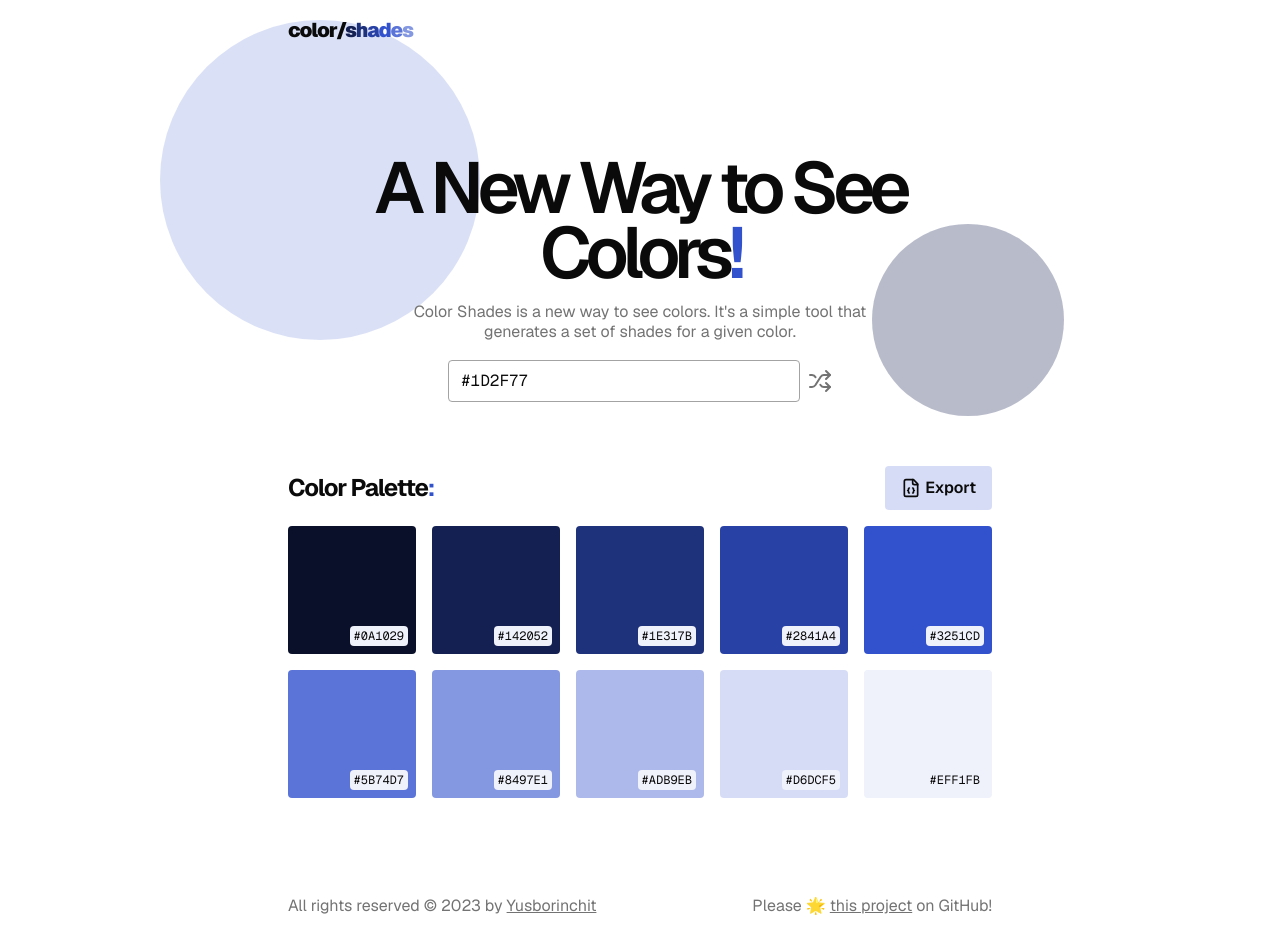
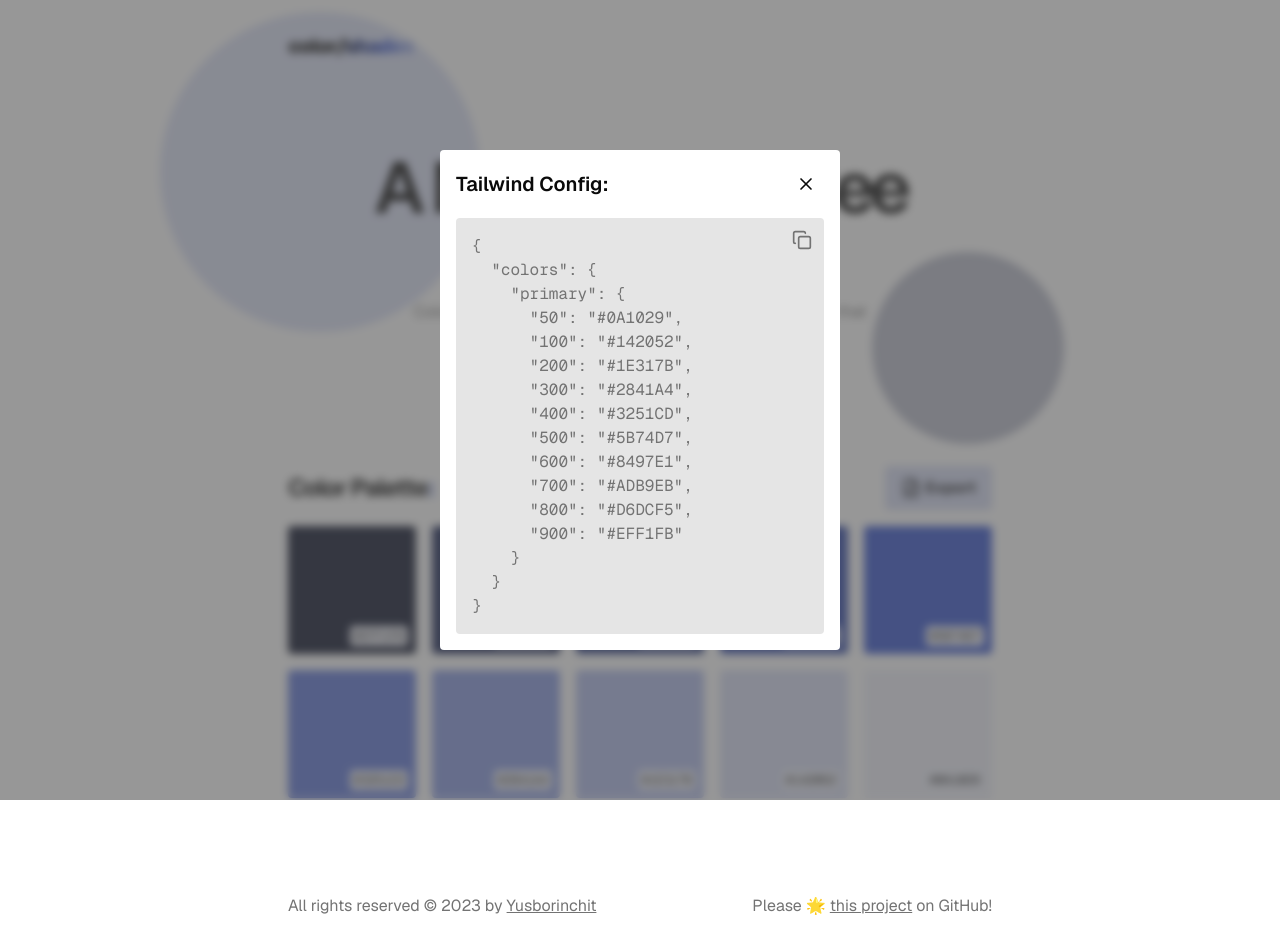
Before and after one commit to yusborinchit/color-shades, a Next.js app: page / in a window 1280 px wide. Both pictures are taken after a click on the button "Export". Built offline with nearby package versions, Linux system fonts and the light colour scheme.

Commit message:
feat: :sparkles: add modal

```diff
--- a/package.json
+++ b/package.json
@@ -14,7 +14,8 @@
     "lucide-react": "^0.439.0",
     "next": "14.2.8",
     "react": "^18",
-    "react-dom": "^18"
+    "react-dom": "^18",
+    "sonner": "^1.5.0"
   },
   "devDependencies": {
     "@tailwindcss/forms": "^0.5.9",
--- a/src/app/layout.tsx
+++ b/src/app/layout.tsx
@@ -3,6 +3,7 @@ import "~/styles/globals.css";
 import { GeistMono } from "geist/font/mono";
 import { GeistSans } from "geist/font/sans";
 import { type Metadata } from "next";
+import { Toaster } from "sonner";
 
 export const metadata: Metadata = {
   title: "Color Shades | A new way to see colors",
@@ -22,6 +23,7 @@ export default function RootLayout({ children }: Readonly<Props>) {
         className={`${GeistSans.variable} ${GeistMono.variable} antialiased font-sans text-neutral-950 overflow-x-hidden`}
       >
         {children}
+        <Toaster />
       </body>
     </html>
   );
--- a/src/app/page.tsx
+++ b/src/app/page.tsx
@@ -4,8 +4,9 @@ import ColorShadesGenerator from "~/components/color-shades-generator";
 
 export default function Home() {
   return (
-    <div className="relative mx-auto max-w-screen-md px-8">
-      <header className="pt-4">
+    <>
+      <main className="py-4">
+        <header className="relative mx-auto max-w-screen-md px-8 pt-4">
           <p className="text-xl font-black tracking-tighter">
             color/
             <span className="text-primary-800">s</span>
@@ -16,10 +17,9 @@ export default function Home() {
             <span className="text-primary-300">s</span>
           </p>
         </header>
-      <main className="py-4">
-        <section className="pt-24">
-          <div className="absolute -left-24 top-5 -z-10 size-80 rounded-full bg-primary-300 opacity-30" />
-          <div className="absolute -right-10 top-56 -z-10 size-48 rounded-full bg-primary-800 opacity-30" />
+        <section className="relative mx-auto max-w-screen-md px-8 pt-24">
+          <div className="absolute -left-24 -top-12 -z-10 size-80 rounded-full bg-primary-300 opacity-30" />
+          <div className="absolute -right-10 top-48 -z-10 size-48 rounded-full bg-primary-800 opacity-30" />
           <h1 className="text-center text-7xl font-semibold leading-[0.9] tracking-[-6px]">
             A New Way to See Colors<span className="text-primary-500">!</span>
           </h1>
@@ -30,7 +30,7 @@ export default function Home() {
         </section>
         <ColorShadesGenerator />
       </main>
-      <footer className="mt-16 flex flex-col items-center justify-between py-4 text-neutral-500 sm:flex-row">
+      <footer className="relative mx-auto mt-16 flex max-w-screen-md flex-col items-center justify-between px-8 py-4 text-neutral-500 sm:flex-row">
         <p className="">
           All rights reserved © 2023 by{" "}
           <a
@@ -53,6 +53,6 @@ export default function Home() {
           on GitHub!
         </p>
       </footer>
-    </div>
+    </>
   );
 }
--- a/src/components/color-form.tsx
+++ b/src/components/color-form.tsx
@@ -1,15 +1,21 @@
 "use client";
 
 import { Shuffle } from "lucide-react";
-import { DEFAULT_COLOR, useColor } from "~/hooks/use-color";
+import { DEFAULT_COLOR } from "~/hooks/use-color";
 
 interface Props {
-  onNewColor: (newColor: string) => void;
+  color: string;
+  error: string;
+  changeColor: (newColor: string) => void;
+  randomColor: () => void;
 }
 
-export default function ColorForm({ onNewColor }: Readonly<Props>) {
-  const { color, error, changeColor, randomColor } = useColor(onNewColor);
-
+export default function ColorForm({
+  color,
+  error,
+  changeColor,
+  randomColor,
+}: Readonly<Props>) {
   return (
     <form className="mx-auto mt-4 flex max-w-sm flex-col gap-1">
       <div className="mt-0.5 flex gap-2">
--- /dev/null
+++ b/src/components/color-modal.tsx
@@ -0,0 +1,84 @@
+"use client";
+
+import { Copy, X } from "lucide-react";
+import { toast } from "sonner";
+
+interface Props {
+  isOpen: boolean;
+  closeModal: () => void;
+  hexCodes: string[];
+}
+
+export default function ColorModal({
+  isOpen,
+  closeModal,
+  hexCodes,
+}: Readonly<Props>) {
+  const tailwindExport = JSON.stringify(
+    {
+      colors: {
+        primary: {
+          900: hexCodes[10],
+          800: hexCodes[9],
+          700: hexCodes[8],
+          600: hexCodes[7],
+          500: hexCodes[6],
+          400: hexCodes[5],
+          300: hexCodes[4],
+          200: hexCodes[3],
+          100: hexCodes[2],
+          50: hexCodes[1],
+        },
+      },
+    },
+    null,
+    2
+  );
+
+  function handleCopy(text: string) {
+    navigator.clipboard.writeText(text);
+    toast("Successfully copied to clipboard! 🎉", {
+      unstyled: true,
+      classNames: {
+        toast:
+          "rounded bg-white p-4 border border-neutral-200 w-full flex items-center gap-4",
+        title: "text-lg",
+      },
+    });
+  }
+
+  return (
+    isOpen && (
+      <div
+        onClick={closeModal}
+        className="fixed inset-0 z-10 grid h-screen w-screen place-items-center bg-neutral-600/60 backdrop-blur-sm"
+      >
+        <div
+          onClick={(e) => e.stopPropagation()}
+          className="w-full max-w-[400px] rounded bg-white p-4"
+        >
+          <header className="flex items-center justify-between">
+            <h3 className="text-xl font-semibold">Tailwind Config:</h3>
+            <button
+              aria-label="Close"
+              onClick={closeModal}
+              className="rounded p-2 transition-colors hover:bg-primary-100"
+            >
+              <X className="size-5" />
+            </button>
+          </header>
+          <pre className="relative mt-4 rounded bg-neutral-200 p-4 font-mono text-neutral-500">
+            <button
+              aria-label="Copy to clipboard"
+              onClick={() => handleCopy(tailwindExport)}
+              className="absolute right-2 top-2 p-1 transition-colors hover:text-neutral-950"
+            >
+              <Copy className="size-5" />
+            </button>
+            {tailwindExport}
+          </pre>
+        </div>
+      </div>
+    )
+  );
+}
--- a/src/components/color-preview.tsx
+++ b/src/components/color-preview.tsx
@@ -1,33 +1,15 @@
 "use client";
 
-import Color from "color";
-import { useEffect, useState } from "react";
-
 interface Props {
-  css: CSSStyleDeclaration | null;
-  colorNumber: number;
+  hexCode: string;
   className: string;
 }
 
-export default function ColorPreview({
-  css,
-  colorNumber,
-  className,
-}: Readonly<Props>) {
-  const [colorCode, setColorCode] = useState("#------");
-
-  useEffect(() => {
-    const hslColor =
-      css?.getPropertyValue(`--primary-${colorNumber}`) ?? "hsl(0, 0%, 0%)";
-    const hexColor = new Color(hslColor).hex();
-
-    setColorCode(hexColor);
-  }, [css, colorNumber]);
-
+export default function ColorPreview({ hexCode, className }: Readonly<Props>) {
   return (
     <li className={`aspect-square relative rounded ${className}`}>
       <span className="absolute bottom-2 right-2 rounded bg-primary-50 px-1 py-0.5 font-mono text-xs">
-        {colorCode}
+        {hexCode}
       </span>
     </li>
   );
--- a/src/components/color-shades-generator.tsx
+++ b/src/components/color-shades-generator.tsx
@@ -1,21 +1,30 @@
 "use client";
 
-import { useState } from "react";
-import { DEFAULT_COLOR } from "~/hooks/use-color";
+import Color from "color";
+import { useMemo } from "react";
+import { useColor } from "~/hooks/use-color";
+import { parseHslToString } from "~/utils/parse-hsl-to-string";
 import ColorForm from "./color-form";
 import ColorShadesPreview from "./color-shades-preview";
 
 export default function ColorShadesGenerator() {
-  const [color, setColor] = useState(DEFAULT_COLOR);
+  const { color, colorShades, error, changeColor, randomColor } = useColor();
 
-  function onNewColor(newColor: string) {
-    setColor(newColor);
-  }
+  const hexCodes = useMemo(() => {
+    return colorShades
+      .map((hsl) => `hsl(${parseHslToString(hsl)})`)
+      .map((hex) => new Color(hex).hex());
+  }, [colorShades]);
 
   return (
     <>
-      <ColorForm onNewColor={onNewColor} />
-      <ColorShadesPreview color={color} />
+      <ColorForm
+        color={color}
+        error={error}
+        changeColor={changeColor}
+        randomColor={randomColor}
+      />
+      <ColorShadesPreview hexCodes={hexCodes} />
     </>
   );
 }
--- a/src/components/color-shades-preview.tsx
+++ b/src/components/color-shades-preview.tsx
@@ -1,47 +1,47 @@
 "use client";
 
 import { FileJson } from "lucide-react";
-import { useEffect, useState } from "react";
+import { useState } from "react";
+import ColorModal from "./color-modal";
 import ColorPreview from "./color-preview";
 
 interface Props {
-  color: string;
+  hexCodes: string[];
 }
 
-const isServer = typeof window === "undefined";
-
-export default function ColorShadesPreview({ color }: Readonly<Props>) {
-  const [css, setCss] = useState(() =>
-    isServer ? null : getComputedStyle(document.body)
-  );
-
-  useEffect(() => {
-    if (isServer) return;
-    setCss(getComputedStyle(document.body));
-  }, [color]);
+export default function ColorShadesPreview({ hexCodes }: Readonly<Props>) {
+  const [isOpen, setIsOpen] = useState(false);
 
   return (
-    <section className="mt-8">
+    <section className="relative mx-auto mt-8 max-w-screen-md px-8">
       <header className="flex items-center justify-between">
         <h2 className="text-2xl font-bold tracking-tighter">
           Color Palette<span className="text-primary-500">:</span>
         </h2>
-        <button className="white flex items-center rounded bg-primary-100 px-4 py-2.5 font-semibold transition-transform hover:brightness-90">
+        <button
+          onClick={() => setIsOpen(true)}
+          className="flex items-center rounded bg-primary-100 px-4 py-2.5 font-semibold transition-transform hover:brightness-90"
+        >
           <FileJson className="mr-1 size-5" />
           Export
         </button>
+        <ColorModal
+          isOpen={isOpen}
+          closeModal={() => setIsOpen(false)}
+          hexCodes={hexCodes}
+        />
       </header>
       <ul className="mt-4 grid grid-cols-2 gap-4 sm:grid-cols-5">
-        <ColorPreview css={css} colorNumber={900} className="bg-primary-900" />
-        <ColorPreview css={css} colorNumber={800} className="bg-primary-800" />
-        <ColorPreview css={css} colorNumber={700} className="bg-primary-700" />
-        <ColorPreview css={css} colorNumber={600} className="bg-primary-600" />
-        <ColorPreview css={css} colorNumber={500} className="bg-primary-500" />
-        <ColorPreview css={css} colorNumber={400} className="bg-primary-400" />
-        <ColorPreview css={css} colorNumber={300} className="bg-primary-300" />
-        <ColorPreview css={css} colorNumber={200} className="bg-primary-200" />
-        <ColorPreview css={css} colorNumber={100} className="bg-primary-100" />
-        <ColorPreview css={css} colorNumber={50} className="bg-primary-50" />
+        <ColorPreview hexCode={hexCodes[10]} className="bg-primary-900" />
+        <ColorPreview hexCode={hexCodes[9]} className="bg-primary-800" />
+        <ColorPreview hexCode={hexCodes[8]} className="bg-primary-700" />
+        <ColorPreview hexCode={hexCodes[7]} className="bg-primary-600" />
+        <ColorPreview hexCode={hexCodes[6]} className="bg-primary-500" />
+        <ColorPreview hexCode={hexCodes[5]} className="bg-primary-400" />
+        <ColorPreview hexCode={hexCodes[4]} className="bg-primary-300" />
+        <ColorPreview hexCode={hexCodes[3]} className="bg-primary-200" />
+        <ColorPreview hexCode={hexCodes[2]} className="bg-primary-100" />
+        <ColorPreview hexCode={hexCodes[1]} className="bg-primary-50" />
       </ul>
     </section>
   );
--- a/src/hooks/use-color.ts
+++ b/src/hooks/use-color.ts
@@ -10,8 +10,9 @@ import { setColorTheme } from "~/utils/set-color-theme";
 export const DEFAULT_COLOR = "#1D2F77";
 export const INVALID_COLOR_ERROR = "Invalid Color! 😡";
 
-export function useColor(onNewColor: (newColor: string) => void) {
+export function useColor() {
   const [color, setColor] = useState(DEFAULT_COLOR);
+  const [colorShades, setColorShades] = useState(() => getColorShades(0, 0));
   const [error, setError] = useState("");
 
   function changeColor(newColor: string) {
@@ -32,15 +33,16 @@ export function useColor(onNewColor: (newColor: string) => void) {
       const saturation = hsl.saturationl();
 
       const shadesValues = getColorShades(hue, saturation);
+      setColorShades(shadesValues);
+
       const shades = shadesValues.map(parseHslToString);
       setColorTheme(shades);
-      onNewColor(color);
 
       setError("");
     } catch (e) {
       setError(INVALID_COLOR_ERROR);
     }
-  }, [color, onNewColor]);
+  }, [color]);
 
-  return { color, error, changeColor, randomColor };
+  return { color, colorShades, error, changeColor, randomColor };
 }
--- a/src/utils/set-color-theme.ts
+++ b/src/utils/set-color-theme.ts
@@ -9,5 +9,4 @@ export function setColorTheme(colorShades: string[]) {
   document.body.style.setProperty("--primary-700", `hsl(${colorShades[3]})`);
   document.body.style.setProperty("--primary-800", `hsl(${colorShades[2]})`);
   document.body.style.setProperty("--primary-900", `hsl(${colorShades[1]})`);
-  document.body.style.setProperty("--primary-950", `hsl(${colorShades[0]})`);
 }
```
Also changed, not shown: 1 other file (tests, documents, lock files or other folders). Lines whose indentation alone changed are shown as unchanged.
